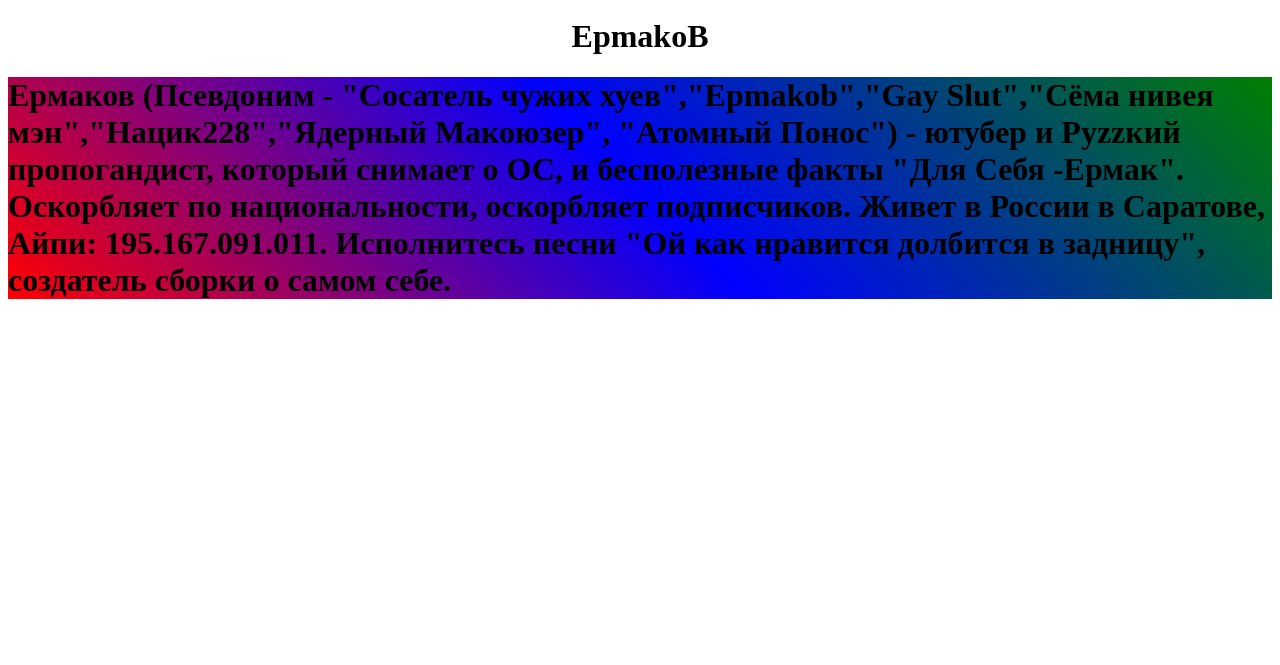
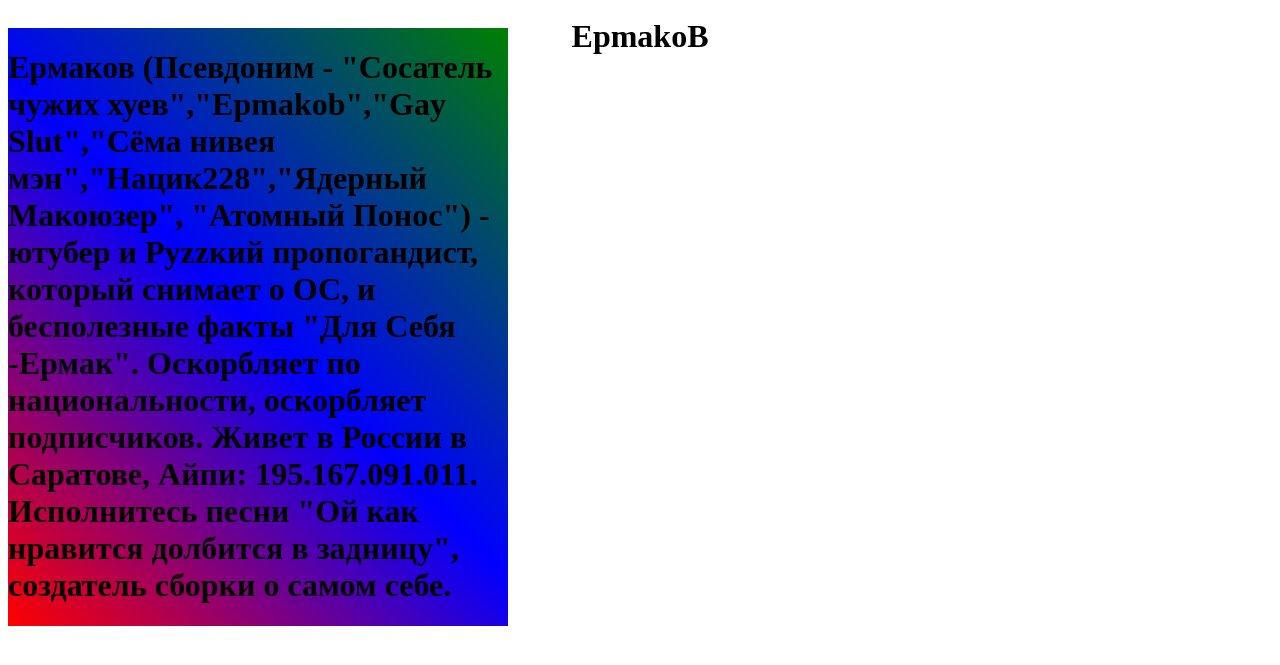
Before and after one commit to Kostya991/epmakob, a plain HTML site: page index.html in a window 1280 px wide. Shown: the part 47-712 px from the top of the page. Drawn offline with Linux system fonts and the light colour scheme.

Commit message:
Update index.html

```diff
--- a/index.html
+++ b/index.html
@@ -1,10 +1,24 @@
 <html>
 //ЕРМАКОВ ПИДОРАС СОСИ ХУЙ ЕБЛАН - с уважением DM | Community :)
 <head><title>Eрмакоb.pornhub</title></head>
-<body>
-<center><img src="ермак.png" alt="epmakob"></center>
-<h1><center>EpmakoB</center></h1>
-<div style="background: linear-gradient(45deg, red, blue, green);">
+<style>
+      .square {
+        width: 500px;
+        height: 500px;
+        background-color: lightblue;
+        display: flex;
+        justify-content: center;
+        align-items: center;
+      }
+    </style>
+  </head>
+  <body>
+      <center><img src="ермак.png" alt="epmakob"></center>
+    <h1><center>EpmakoB</center></h1>
+    <div class="square">
+      <div style="background: linear-gradient(45deg, red, blue, green);">
     <h1>Ермаков (Псевдоним - "Сосатель чужих хуев","Epmakob","Gay Slut","Сёма нивея мэн","Нацик228","Ядерный Макоюзер", "Атомный Понос") - ютубер и Руzzкий пропогандист, который снимает о ОС, и бесполезные факты "Для Себя -Ермак". Оскорбляет по национальности, оскорбляет подписчиков. Живет в России в Саратове, Айпи: 195.167.091.011.
     Исполнитесь песни "Ой как нравится долбится в задницу", создатель сборки о самом себе.</h1>
+    </div>
+  </body>
 </div>
```
